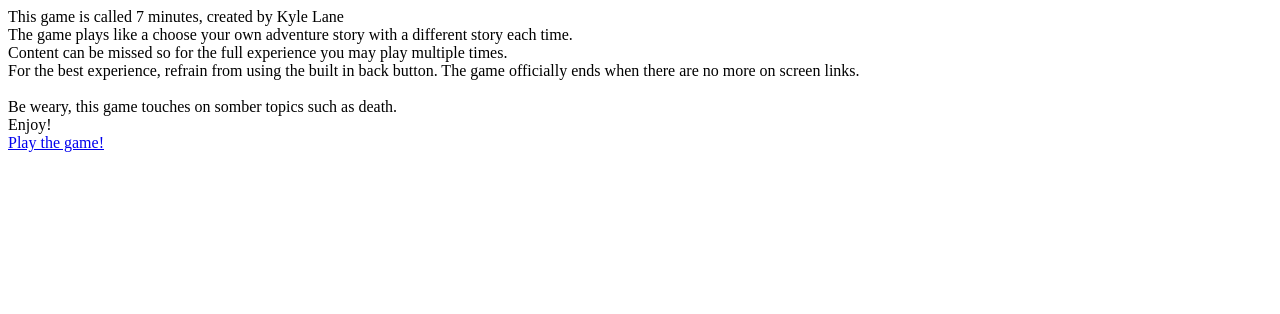
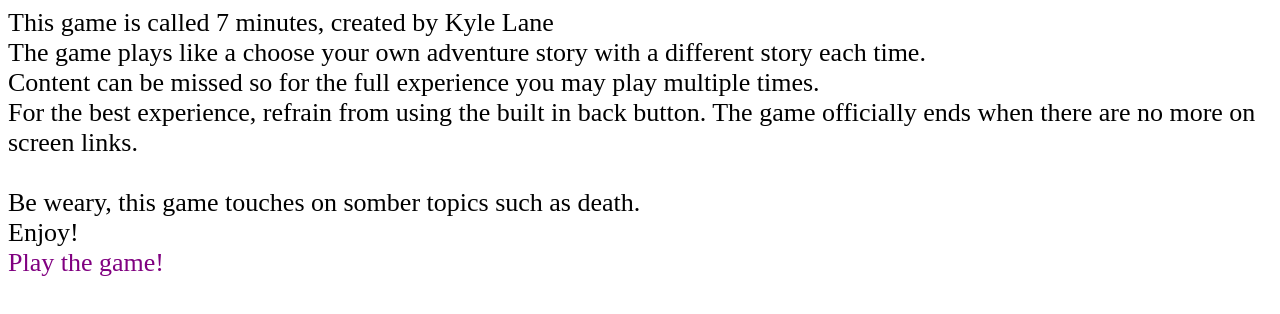
Before and after one commit to akl5000/twine, a plain HTML site: page index.html in a window 1280 px wide. Drawn offline with Linux system fonts and the light colour scheme.

Commit message:
Update index.html

```diff
--- a/index.html
+++ b/index.html
@@ -3,7 +3,15 @@
     <style>
       body{
         background-color: white;
+        font-size: 26px;
       }
+      a{
+	      color: purple;
+	      text-decoration: none;
+      }
+
+   a:hover{color: #87CEEB;}
+
     </style>
   </head>
   <body>
```
